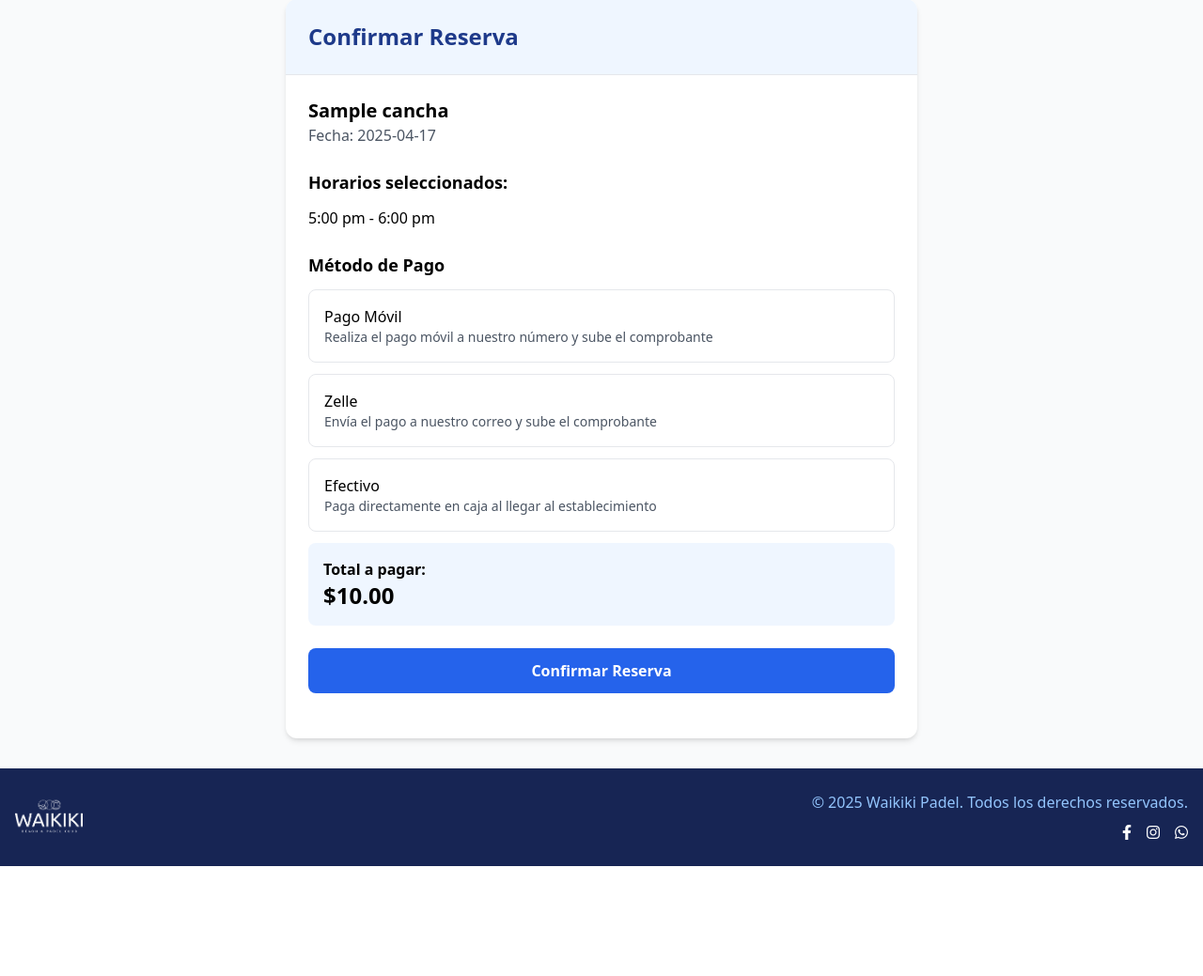
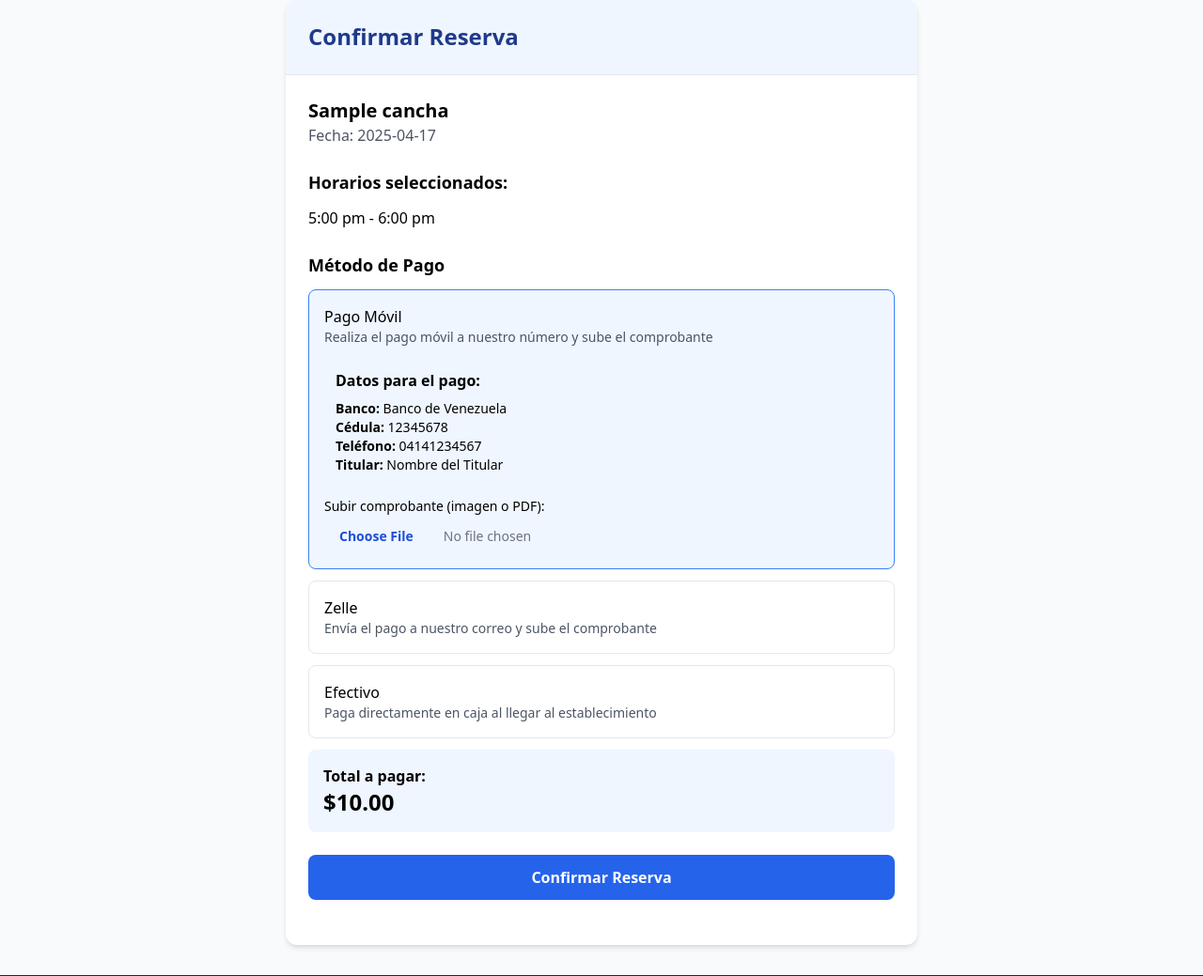
Before and after one commit to angelddeleon/waikikiPadelPython, a Flask app: a page that uses templates/client/metodospago.html in a window 1280 px wide. Shown: the part 105-1144 px from the top of the page at 94% size. Before the commit the page ends 1027 px from the top, so only its background shows below. Run offline with Flask 2, Linux system fonts and the light colour scheme; a user stored in the database is signed in; tables that the repository leaves empty hold one stand-in row (values such as "Sample post"); some libraries are stand-ins or nearby versions.

Commit message:
todo correcto

```diff
--- a/routes.py
+++ b/routes.py
@@ -371,16 +371,21 @@ def metodospago():
                 "banco": "Banco de Venezuela",
                 "cedula": "12345678",
                 "telefono": "04141234567",
-                "descripcion": "Realiza el pago móvil a nuestro número y sube el comprobante"
+                "titular": "Nombre del Titular",
+                "descripcion": "Realiza el pago móvil a nuestro número y sube el comprobante",
             },
             "Zelle": {
                 "requiere_comprobante": True,
                 "correo": "pagos@waikikipadel.com",
-                "descripcion": "Envía el pago a nuestro correo y sube el comprobante"
+                "banco": "Bank of America",
+                "titular": "Nombre del Titular",
+                "descripcion": "Envía el pago a nuestro correo y sube el comprobante",
+
             },
             "Efectivo": {
                 "requiere_comprobante": False,
-                "descripcion": "Paga directamente en caja al llegar al establecimiento"
+                "descripcion": "Paga directamente en caja al llegar al establecimiento",
+                "instrucciones": "1. Presenta tu número de reserva\n2. Realiza el pago en efectivo\n3. Recibe tu comprobante"
             }
         }
 
--- a/templates/client/metodospago.html
+++ b/templates/client/metodospago.html
@@ -50,16 +50,34 @@
                                     <p class="text-sm text-gray-600">{{ detalles.descripcion }}</p>
                                 </div>
                                 <input type="radio" name="metodo_pago" value="{{ metodo }}"
-                                       id="metodo_{{ loop.index }}" class="hidden">
+                                       id="metodo_{{ loop.index }}" class="hidden" required>
                             </div>
 
-                            {% if detalles.requiere_comprobante %}
-                                <div id="comprobante_{{ metodo|replace(' ', '_') }}" class="mt-3 hidden">
+                            <div id="detalles_{{ metodo|replace(' ', '_') }}" class="mt-3 hidden">
+                                {% if metodo == 'Pago Móvil' or metodo == 'Zelle' %}
+                                <div class="bg-blue-50 p-3 rounded-md mb-3">
+                                    <h5 class="font-semibold mb-2">Datos para el pago:</h5>
+                                    {% if metodo == 'Pago Móvil' %}
+                                    <p class="text-sm"><strong>Banco:</strong> {{ detalles.banco }}</p>
+                                    <p class="text-sm"><strong>Cédula:</strong> {{ detalles.cedula }}</p>
+                                    <p class="text-sm"><strong>Teléfono:</strong> {{ detalles.telefono }}</p>
+                                    {% else %}
+                                    <p class="text-sm"><strong>Correo:</strong> {{ detalles.correo }}</p>
+                                    <p class="text-sm"><strong>Banco:</strong> {{ detalles.banco }}</p>
+                                    {% endif %}
+                                    <p class="text-sm"><strong>Titular:</strong> {{ detalles.titular }}</p>
+
+
+                                </div>
+                                {% endif %}
+
+                                {% if detalles.requiere_comprobante %}
+                                <div class="mt-3">
                                     <label class="block text-sm font-medium mb-1">
                                         Subir comprobante (imagen o PDF):
                                     </label>
                                     <input type="file" name="comprobante_{{ metodo|replace(' ', '_') }}"
-                                           class="block w-full text-sm text-gray-500
+                                           class="comprobante-file block w-full text-sm text-gray-500
                                                  file:mr-4 file:py-2 file:px-4
                                                  file:rounded-md file:border-0
                                                  file:text-sm file:font-semibold
@@ -67,7 +85,8 @@
                                                  hover:file:bg-blue-100"
                                            accept="image/*,.pdf">
                                 </div>
-                            {% endif %}
+                                {% endif %}
+                            </div>
                         </div>
                     {% endfor %}
 
@@ -86,42 +105,93 @@
 </div>
 
 <script>
+    let metodoSeleccionadoActual = null;
+
     function selectMetodoPago(metodo) {
-        // Resetear estilos de todos los métodos
+        // Limpiar archivos de métodos no seleccionados
+        if (metodoSeleccionadoActual && metodoSeleccionadoActual !== metodo) {
+            const inputsArchivos = document.querySelectorAll('.comprobante-file');
+            inputsArchivos.forEach(input => {
+                if (!input.closest(`#detalles_${metodo.replace(' ', '_')}`)) {
+                    input.value = '';
+                }
+            });
+        }
+
+        // Actualizar selección visual
         document.querySelectorAll('.metodo-pago-option').forEach(el => {
             el.classList.remove('border-blue-500', 'bg-blue-50');
         });
 
-        // Marcar el método seleccionado
         const selectedOption = document.querySelector(`input[value="${metodo}"]`).parentElement.parentElement;
         selectedOption.classList.add('border-blue-500', 'bg-blue-50');
         document.querySelector(`input[value="${metodo}"]`).checked = true;
+        metodoSeleccionadoActual = metodo;
 
-        // Ocultar todos los inputs de comprobante
-        document.querySelectorAll('[id^="comprobante_"]').forEach(el => {
+        // Mostrar solo los detalles del método seleccionado
+        document.querySelectorAll('[id^="detalles_"]').forEach(el => {
             el.classList.add('hidden');
         });
 
-        // Mostrar solo el del método seleccionado
-        const comprobanteDiv = document.getElementById(`comprobante_${metodo.replace(' ', '_')}`);
-        if (comprobanteDiv) {
-            comprobanteDiv.classList.remove('hidden');
+        const detallesDiv = document.getElementById(`detalles_${metodo.replace(' ', '_')}`);
+        if (detallesDiv) {
+            detallesDiv.classList.remove('hidden');
         }
     }
 
     document.getElementById('reservaForm').addEventListener('submit', function(e) {
-        const metodoSeleccionado = document.querySelector('input[name="metodo_pago"]:checked').value;
+        const metodoSeleccionado = document.querySelector('input[name="metodo_pago"]:checked');
+        if (!metodoSeleccionado) {
+            e.preventDefault();
+            alert('Debe seleccionar un método de pago');
+            return false;
+        }
+
+        const metodo = metodoSeleccionado.value;
         const metodosConComprobante = ['Pago Móvil', 'Zelle'];
 
-        if (metodosConComprobante.includes(metodoSeleccionado)) {
-            const fileInput = document.querySelector(`input[name="comprobante_${metodoSeleccionado.replace(' ', '_')}"]`);
+        if (metodosConComprobante.includes(metodo)) {
+            const fileInput = document.querySelector(`input[name="comprobante_${metodo.replace(' ', '_')}"]`);
             if (!fileInput || fileInput.files.length === 0) {
                 e.preventDefault();
                 alert('Debe subir un comprobante de pago para el método seleccionado');
                 return false;
             }
         }
+
+        // Deshabilitar botón para evitar múltiples envíos
+        const submitButton = this.querySelector('button[type="submit"]');
+        submitButton.disabled = true;
+        submitButton.innerHTML = 'Procesando...';
+
         return true;
     });
+
+    // Seleccionar primer método al cargar
+    document.addEventListener('DOMContentLoaded', function() {
+        const primerMetodo = document.querySelector('.metodo-pago-option');
+        if (primerMetodo) {
+            const metodo = primerMetodo.querySelector('input').value;
+            selectMetodoPago(metodo);
+        }
+    });
 </script>
+
+<style>
+    .metodo-pago-option {
+        transition: all 0.3s ease;
+    }
+    .metodo-pago-option:hover {
+        background-color: #f0f9ff;
+    }
+    .instrucciones-pago {
+        background-color: #f8fafc;
+        border-left: 3px solid #3b82f6;
+        padding: 0.5rem;
+        margin-top: 0.5rem;
+    }
+    [id^="detalles_"] {
+        transition: all 0.3s ease;
+    }
+</style>
 {% endblock %}
```
